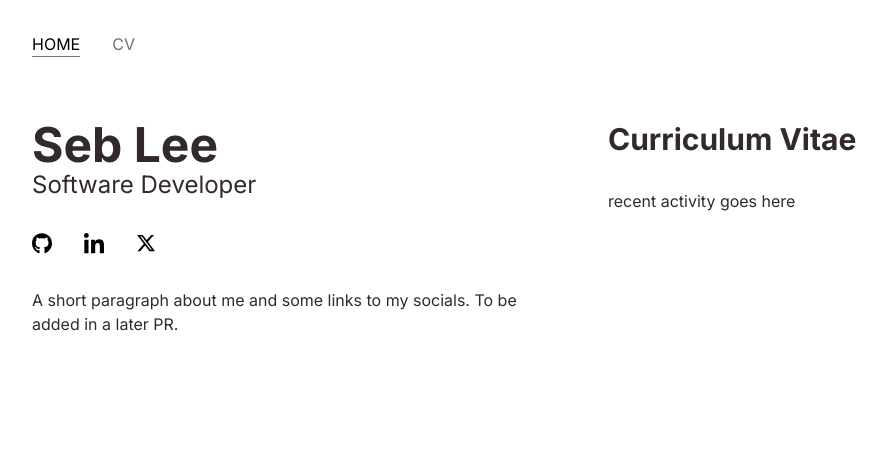
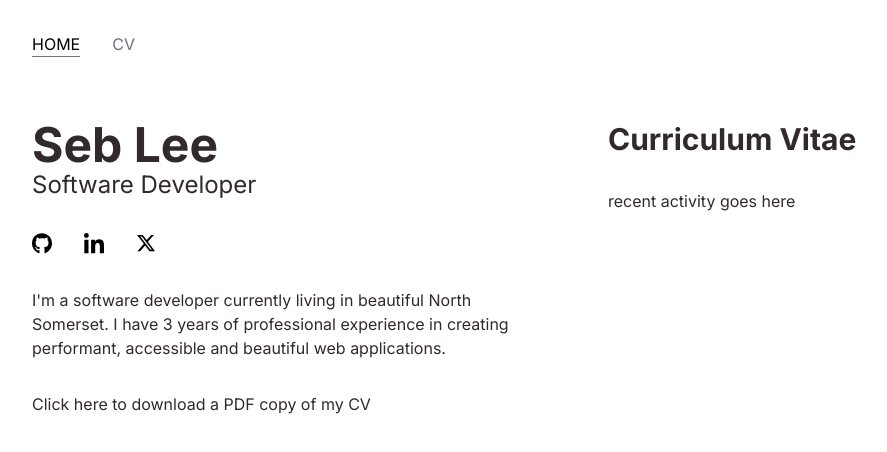
Before and after one commit to jebzley/sebleedotdev, a Next.js app: page / in a window 1280 px wide. Shown: the top 452 px of the page, without its empty margins (64-951 px from the left). Built offline with nearby package versions, Linux system fonts and the light colour scheme.

Commit message:
copy updatu

```diff
--- a/src/app/page.tsx
+++ b/src/app/page.tsx
@@ -12,9 +12,11 @@ export default function Home() {
         <PageTitle title="Seb Lee" subtitle="Software Developer" />
         <SocialIcons />
         <p>
-          A short paragraph about me and some links to my socials. To be added
-          in a later PR.
+          I'm a software developer currently living in beautiful North Somerset.
+          I have 3 years of professional experience in creating performant,
+          accessible and beautiful web applications.
         </p>
+        <a href="/">Click here to download a PDF copy of my CV</a>
       </div>
       <div className="flex flex-col gap-8 lg:overflow-hidden">
         <h2 className="text-3xl">Curriculum Vitae</h2>
```
